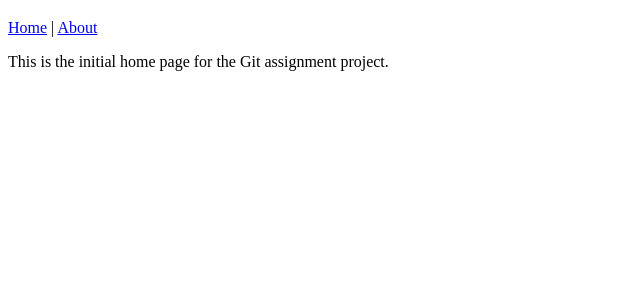
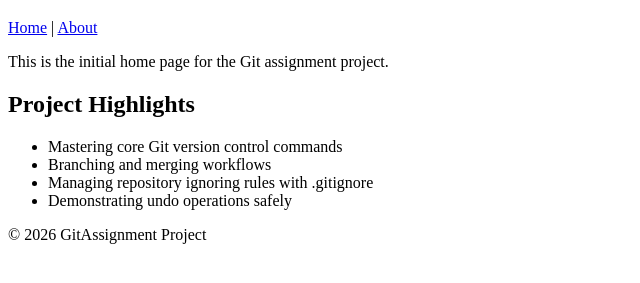
Before and after one commit to Varshitha1895/bits-assignment, a plain HTML site: page index.html in a window 1280 px wide. Shown: the part 61-344 px from the top of the page, without its empty margins (0-640 px from the left). Drawn offline with Linux system fonts and the light colour scheme.

Commit message:
Updated index page

```diff
--- a/index.html
+++ b/index.html
@@ -15,6 +15,18 @@
     </header>
     <main>
         <p>This is the initial home page for the Git assignment project.</p>
+        <section>
+            <h2>Project Highlights</h2>
+            <ul>
+                <li>Mastering core Git version control commands</li>
+                <li>Branching and merging workflows</li>
+                <li>Managing repository ignoring rules with .gitignore</li>
+                <li>Demonstrating undo operations safely</li>
+            </ul>
+        </section>
     </main>
+    <footer>
+        <p>&copy; 2026 GitAssignment Project</p>
+    </footer>
 </body>
 </html>
```
